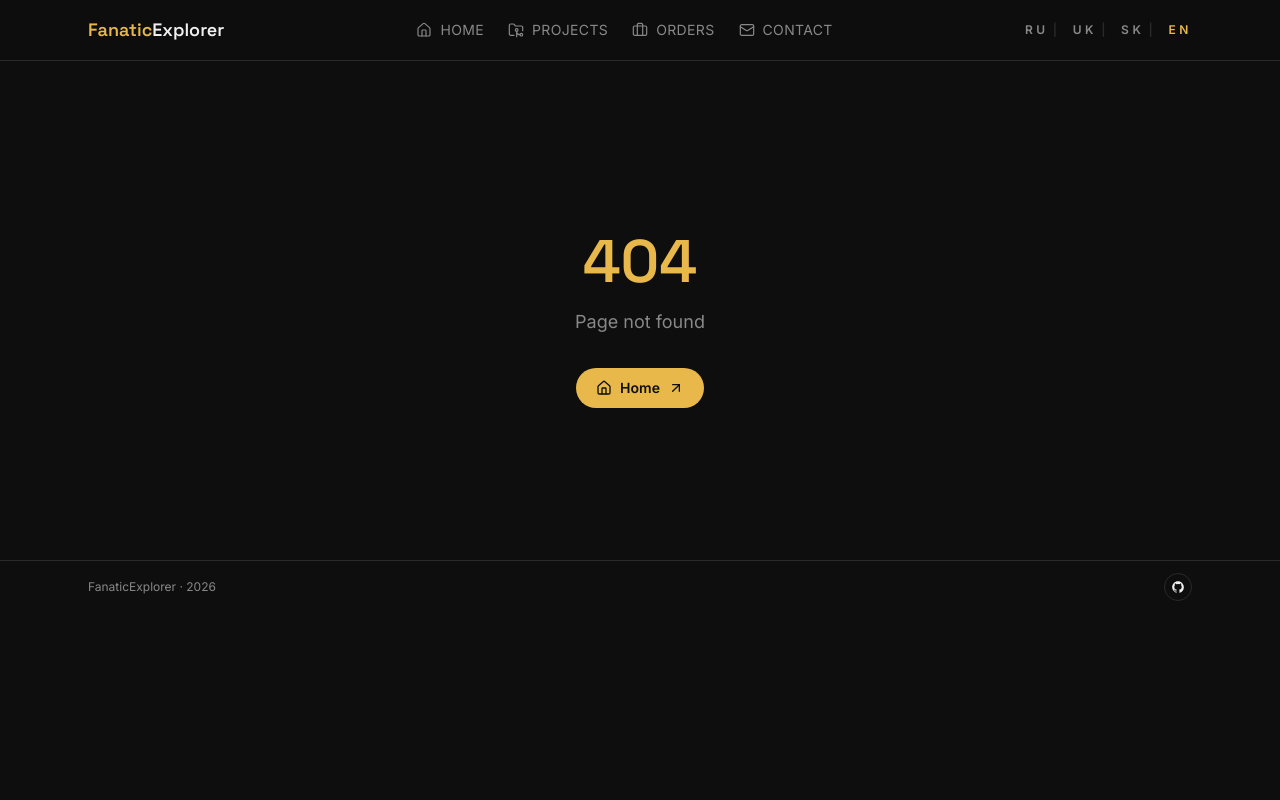
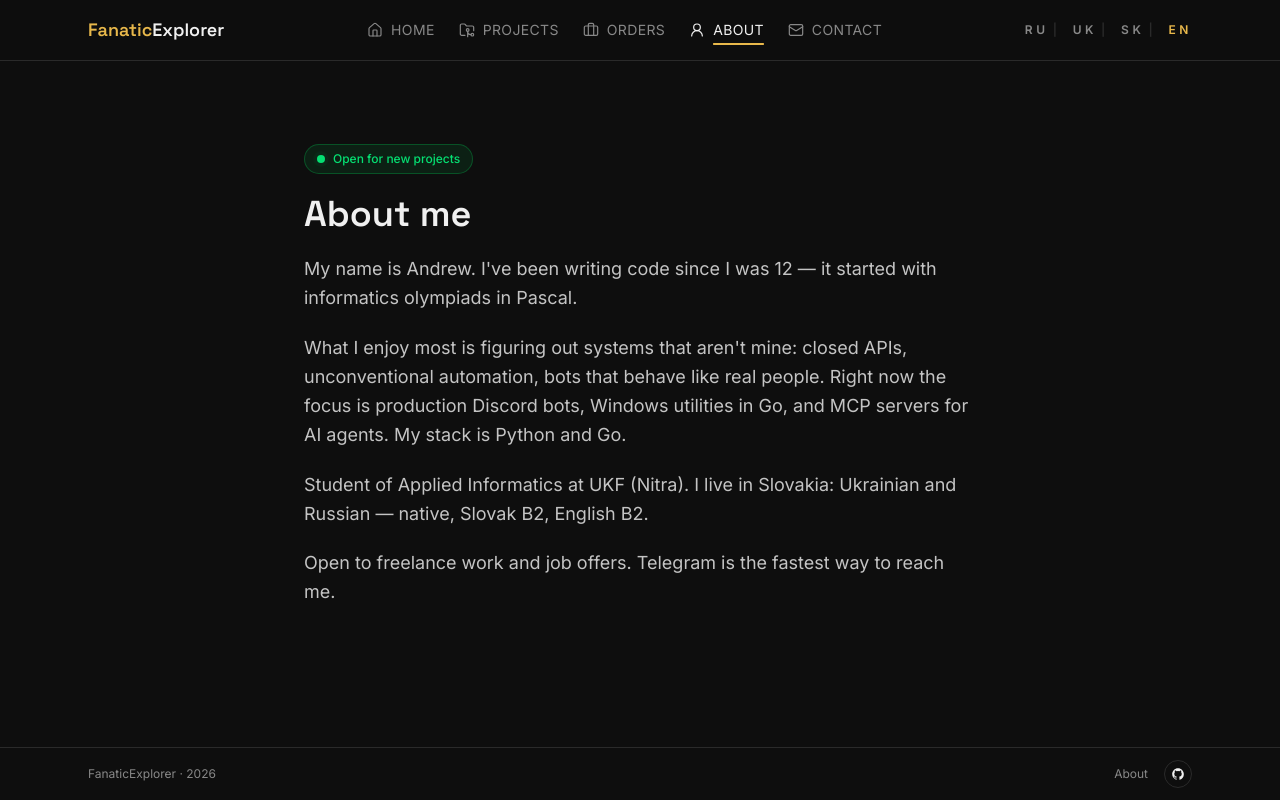
Before and after one commit to FanaticExplorer/my-portfolio, a React (Vite) app: page /about in a window 1280 px wide. Before the commit this address had no page. Built offline with nearby package versions, Linux system fonts and the light colour scheme.

Commit message:
Add About page and update app navigation

```diff
--- a/src/App.tsx
+++ b/src/App.tsx
@@ -10,6 +10,7 @@ import { Contact } from './pages/Contact'
 import { Orders } from './pages/Orders'
 import { Home as HomePage } from './pages/Home'
 import { Projects } from './pages/Projects'
+import { About } from './pages/About'
 
 function NotFound() {
   const { t } = useTranslation()
@@ -65,6 +66,7 @@ function AnimatedRoutes() {
           <Route path="/projects" element={<Projects />} />
           <Route path="/orders" element={<Orders />} />
           <Route path="/contact" element={<Contact />} />
+          <Route path="/about" element={<About />} />
           <Route path="*" element={<NotFound />} />
         </Routes>
       </motion.div>
@@ -77,13 +79,15 @@ function App() {
 
   return (
     <Router>
+      <div className="flex min-h-screen flex-col">
         <Helmet htmlAttributes={{ lang: i18n.language }} />
         <ScrollToTop />
         <Navbar />
-      <main className="pt-20">
+        <main className="flex-1 pt-20">
           <AnimatedRoutes />
         </main>
         <Footer />
+      </div>
     </Router>
   )
 }
--- /dev/null
+++ b/src/components/ui/AvailabilityBadge.tsx
@@ -0,0 +1,15 @@
+import { useTranslation } from 'react-i18next'
+
+export function AvailabilityBadge() {
+  const { t } = useTranslation()
+
+  return (
+    <div className="inline-flex items-center gap-2 rounded-full border border-green-500/30 bg-green-500/10 px-3 py-1.5 text-xs font-medium text-green-400">
+      <span className="relative flex h-2 w-2" aria-hidden="true">
+        <span className="absolute inline-flex h-full w-full animate-ping rounded-full bg-green-400 opacity-60" />
+        <span className="relative inline-flex h-2 w-2 rounded-full bg-green-400" />
+      </span>
+      {t('availability')}
+    </div>
+  )
+}
--- a/src/components/ui/Footer.tsx
+++ b/src/components/ui/Footer.tsx
@@ -1,3 +1,4 @@
+import { Link } from 'react-router-dom'
 import { useTranslation } from 'react-i18next'
 
 export function Footer() {
@@ -8,7 +9,13 @@ export function Footer() {
     <footer className="border-t border-[#2a2a2a] bg-[#0e0e0e]">
       <div className="mx-auto flex w-full max-w-6xl items-center justify-between px-6 py-3">
         <div className="text-xs text-[#888888]">{t('footer.signature', { year })}</div>
-        <div className="flex items-center gap-2">
+        <div className="flex items-center gap-4">
+          <Link
+            to="/about"
+            className="text-xs text-[#888888] transition hover:text-[#e8b84b]"
+          >
+            {t('footer.about')}
+          </Link>
           <a
             href="https://github.com/FanaticExplorer"
             target="_blank"
--- a/src/components/ui/Navbar.tsx
+++ b/src/components/ui/Navbar.tsx
@@ -1,6 +1,6 @@
 import { useEffect, useState } from 'react'
 import { NavLink } from 'react-router-dom'
-import { Briefcase, FolderGit2, Home, Mail, Menu, X } from 'lucide-react'
+import { Briefcase, FolderGit2, Home, Mail, Menu, UserRound, X } from 'lucide-react'
 import { useTranslation } from 'react-i18next'
 
 const navLinkBase = 'inline-flex items-center gap-2 text-sm uppercase tracking-wide transition-colors'
@@ -55,6 +55,10 @@ export function Navbar() {
           <NavLink to="/orders" className={getNavLinkClass}>
             <Briefcase className="h-4 w-4 shrink-0" strokeWidth={1.8} />
             {t('navbar.orders')}
+          </NavLink>
+          <NavLink to="/about" className={getNavLinkClass}>
+            <UserRound className="h-4 w-4 shrink-0" strokeWidth={1.8} />
+            {t('navbar.about')}
           </NavLink>
           <NavLink to="/contact" className={getNavLinkClass}>
             <Mail className="h-4 w-4 shrink-0" strokeWidth={1.8} />
@@ -150,6 +154,14 @@ export function Navbar() {
             {t('navbar.orders')}
           </NavLink>
           <NavLink
+            to="/about"
+            className={getNavLinkClass}
+            onClick={() => setIsOpen(false)}
+          >
+            <UserRound className="h-4 w-4 shrink-0" strokeWidth={1.8} />
+            {t('navbar.about')}
+          </NavLink>
+          <NavLink
             to="/contact"
             className={getNavLinkClass}
             onClick={() => setIsOpen(false)}
--- a/src/i18n/en.json
+++ b/src/i18n/en.json
@@ -2,6 +2,7 @@
   "app": {
     "notFound": "Page not found"
   },
+  "availability": "Open for new projects",
   "seo": {
     "home": {
       "title": "FanaticExplorer — Python Developer Portfolio",
@@ -19,6 +20,10 @@
       "title": "Contact — Send a Project Request",
       "description": "Send a project request, share task details, and choose a preferred contact method such as Telegram, GitHub, X, or email. Fast reply and clear next steps."
     },
+    "about": {
+      "title": "About — FanaticExplorer",
+      "description": "About FanaticExplorer: an Applied Informatics student in Nitra, based in Bratislava, building Discord bots, Go CLI tools, and AI agent tooling."
+    },
     "notFound": {
       "title": "Page Not Found — FanaticExplorer",
       "description": "The requested page could not be found. Use the navigation to return home, view projects, or reach out directly. You can also switch language. Need help? Contact"
@@ -28,6 +33,7 @@
     "home": "Home",
     "projects": "Projects",
     "orders": "Orders",
+    "about": "About",
     "contact": "Contact",
     "menu": "Menu",
     "openMenu": "Open menu",
@@ -108,7 +114,7 @@
       },
       "portfolio": {
         "title": "Portfolio",
-        "description": "This website. React SPA with Tailwind, 4-language i18n, and build-time prerendering for SEO. Deployed via GitHub Actions — pushes to main trigger a build, prerender 4 pages, and rsync to a Caddy-served VPS. Zero manual steps."
+        "description": "This website. React SPA with Tailwind, 4-language i18n, and build-time prerendering for SEO. Deployed via GitHub Actions — pushes to main trigger a build, prerender 5 pages, and rsync to a Caddy-served VPS. Zero manual steps."
       },
       "genius-cleaner": {
         "title": "GeniusCleaner",
@@ -167,6 +173,7 @@
   "orders": {
     "title": "Orders",
     "subtitle": "Real work. Real results.",
+    "trustLine": "0 arbitrations · Top-4% in Python (167 / 4609) · Top-5% in bot development (93 / 2230)",
     "items": {
       "telegram-channel-parse": {
         "title": "Telegram channel parsing",
@@ -246,6 +253,13 @@
       }
     }
   },
+  "about": {
+    "title": "About me",
+    "p1": "My name is Andrew. I've been writing code since I was 12 — it started with informatics olympiads in Pascal.",
+    "p2": "What I enjoy most is figuring out systems that aren't mine: closed APIs, unconventional automation, bots that behave like real people. Right now the focus is production Discord bots, Windows utilities in Go, and MCP servers for AI agents. My stack is Python and Go.",
+    "p3": "Student of Applied Informatics at UKF (Nitra). I live in Slovakia: Ukrainian and Russian — native, Slovak B2, English B2.",
+    "p4": "Open to freelance work and job offers. Telegram is the fastest way to reach me."
+  },
   "contact": {
     "form": {
       "title": "Send a request",
@@ -272,6 +286,7 @@
     }
   },
   "footer": {
+    "about": "About",
     "signature": "FanaticExplorer · {{year}}",
     "aria": {
       "github": "GitHub",
--- a/src/i18n/ru.json
+++ b/src/i18n/ru.json
@@ -2,6 +2,7 @@
   "app": {
     "notFound": "Страница не найдена"
   },
+  "availability": "Открыт для новых проектов",
   "seo": {
     "home": {
       "title": "FanaticExplorer — Python-разработчик",
@@ -19,6 +20,10 @@
       "title": "Контакты — отправить запрос",
       "description": "Отправьте запрос, опишите задачу и выберите удобный канал связи: Telegram, GitHub, X или email. Быстрый ответ. Можно обсудить сроки и бюджет. Без лишних шагов."
     },
+    "about": {
+      "title": "Обо мне — FanaticExplorer",
+      "description": "О FanaticExplorer: студент прикладной информатики в Нитре, живу в Братиславе, разрабатываю Discord-ботов, Go CLI-инструменты и AI-инструменты для агентов."
+    },
     "notFound": {
       "title": "Страница не найдена — FanaticExplorer",
       "description": "Страница не найдена. Вернитесь на главную, посмотрите проекты или свяжитесь со мной. Нужна помощь? Пишите. Можно сменить язык в меню. Я быстро отвечаю. Онлайн."
@@ -28,6 +33,7 @@
     "home": "Главная",
     "projects": "Проекты",
     "orders": "Заказы",
+    "about": "Обо мне",
     "contact": "Контакты",
     "menu": "Меню",
     "openMenu": "Открыть меню",
@@ -108,7 +114,7 @@
       },
       "portfolio": {
         "title": "Portfolio",
-        "description": "Этот сайт. React SPA с Tailwind, i18n на 4 языках и пререндерингом на этапе сборки для SEO. Деплой через GitHub Actions — push в main запускает сборку, пререндеринг 4 страниц и rsync на VPS под Caddy. Без ручных шагов."
+        "description": "Этот сайт. React SPA с Tailwind, i18n на 4 языках и пререндерингом на этапе сборки для SEO. Деплой через GitHub Actions — push в main запускает сборку, пререндеринг 5 страниц и rsync на VPS под Caddy. Без ручных шагов."
       },
       "genius-cleaner": {
         "title": "GeniusCleaner",
@@ -167,6 +173,7 @@
   "orders": {
     "title": "Заказы",
     "subtitle": "Выбранные проекты автоматизации и ботов, разработанные для клиентов. На платформах Telegram, web и desktop.",
+    "trustLine": "0 арбитражей · Топ-4% в Python (167 / 4609) · Топ-5% в разработке ботов (93 / 2230)",
     "items": {
       "telegram-channel-parse": {
         "title": "Парсинг Telegram-каналов",
@@ -246,6 +253,13 @@
       }
     }
   },
+  "about": {
+    "title": "Обо мне",
+    "p1": "Меня зовут Андрей, пишу код с 12 лет — начинал с олимпиад по информатике на Pascal.",
+    "p2": "Больше всего мне заходят задачи, где надо разобраться в чужих системах: закрытые API, нестандартная автоматизация, боты, которые ведут себя как живые люди. Сейчас основной фокус — Discord-боты в продакшене, утилиты для Windows на Go и серверы под MCP для AI-агентов. Стек — Python и Go.",
+    "p3": "Студент прикладной информатики в UKF (Нитра). Живу в Словакии: украинский и русский — родные, словацкий B2, английский B2.",
+    "p4": "Открыт к новым заказам и офферам. Быстрее всего — Telegram."
+  },
   "contact": {
     "form": {
       "title": "Отправить запрос",
@@ -272,6 +286,7 @@
     }
   },
   "footer": {
+    "about": "Обо мне",
     "signature": "FanaticExplorer · {{year}}",
     "aria": {
       "github": "GitHub",
--- a/src/i18n/sk.json
+++ b/src/i18n/sk.json
@@ -2,6 +2,7 @@
   "app": {
     "notFound": "Stránka nebola nájdená"
   },
+  "availability": "Otvorený pre nové projekty",
   "seo": {
     "home": {
       "title": "FanaticExplorer — Python vývojár",
@@ -19,6 +20,10 @@
       "title": "Kontakt — poslať dopyt",
       "description": "Pošlite dopyt, opíšte úlohu a vyberte kanál: Telegram, GitHub, X alebo email. Odpovedám rýchlo. Vieme dohodnúť termíny a rozpočet bez zbytočných krokov."
     },
+    "about": {
+      "title": "O mne — FanaticExplorer",
+      "description": "O FanaticExplorer: študent aplikovanej informatiky v Nitre, žijem v Bratislave a tvorím Discord boty, Go CLI nástroje a AI nástroje pre agentov."
+    },
     "notFound": {
       "title": "Stránka nebola nájdená — FanaticExplorer",
       "description": "Stránka nebola nájdená. Vráťte sa domov, pozrite projekty alebo mi napíšte. Jazyk zmeníte v menu. Ak potrebujete pomoc, som online a odpoviem rýchlo. Hneď."
@@ -28,6 +33,7 @@
     "home": "Domov",
     "projects": "Projekty",
     "orders": "Zákazky",
+    "about": "O mne",
     "contact": "Kontakt",
     "menu": "Menu",
     "openMenu": "Otvoriť menu",
@@ -108,7 +114,7 @@
       },
       "portfolio": {
         "title": "Portfolio",
-        "description": "Táto stránka. React SPA s Tailwindom, 4-jazyčným i18n a prerenderingom pri build-e pre SEO. Deployment cez GitHub Actions — push do main spustí build, prerender 4 stránok a rsync na VPS pod Caddy. Žiadne manuálne kroky."
+        "description": "Táto stránka. React SPA s Tailwindom, 4-jazyčným i18n a prerenderingom pri build-e pre SEO. Deployment cez GitHub Actions — push do main spustí build, prerender 5 stránok a rsync na VPS pod Caddy. Žiadne manuálne kroky."
       },
       "genius-cleaner": {
         "title": "GeniusCleaner",
@@ -167,6 +173,7 @@
   "orders": {
     "title": "Zákazky",
     "subtitle": "Vybrané projekty automatizácie a botov vytvorené pre klientov. Na platformách Telegram, web a desktop.",
+    "trustLine": "0 arbitráží · Top-4% v Pythone (167 / 4609) · Top-5% vo vývoji botov (93 / 2230)",
     "items": {
       "telegram-channel-parse": {
         "title": "Parsovanie Telegram kanálov",
@@ -246,6 +253,13 @@
       }
     }
   },
+  "about": {
+    "title": "O mne",
+    "p1": "Volám sa Andrew, kód píšem od 12 rokov — začínal som s informatickými olympiádami v Pascale.",
+    "p2": "Najviac mi sedia úlohy, kde treba pochopiť cudzie systémy: zatvorené API, neštandardná automatizácia, boty, ktoré sa správajú ako živí ľudia. Momentálne je hlavný focus produkčné Discord boty, Windows utility v Go a MCP servery pre AI agentov. Stack — Python a Go.",
+    "p3": "Študent aplikovanej informatiky na UKF (Nitra). Žijem na Slovensku: ukrajinčina a ruština — materinské, slovenčina B2, angličtina B2.",
+    "p4": "Otvorený novým zákazkám a ponukám. Najrýchlejšie — Telegram."
+  },
   "contact": {
     "form": {
       "title": "Poslať dopyt",
@@ -272,6 +286,7 @@
     }
   },
   "footer": {
+    "about": "O mne",
     "signature": "FanaticExplorer · {{year}}",
     "aria": {
       "github": "GitHub",
--- a/src/i18n/uk.json
+++ b/src/i18n/uk.json
@@ -2,6 +2,7 @@
   "app": {
     "notFound": "Сторінку не знайдено"
   },
+  "availability": "Відкритий до нових проєктів",
   "seo": {
     "home": {
       "title": "FanaticExplorer — Python-розробник",
@@ -19,6 +20,10 @@
       "title": "Контакти — надіслати запит",
       "description": "Надішліть запит, опишіть задачу та оберіть зручний канал: Telegram, GitHub, X або email. Відповідаю швидко. Можемо узгодити терміни та бюджет без зайвих кроків."
     },
+    "about": {
+      "title": "Про мене — FanaticExplorer",
+      "description": "Про FanaticExplorer: студент прикладної інформатики в Нітрі, живу в Братиславі, розробляю Discord-ботів, Go CLI-інструменти та AI-інструменти для агентів."
+    },
     "notFound": {
       "title": "Сторінку не знайдено — FanaticExplorer",
       "description": "Сторінку не знайдено. Поверніться на головну, перегляньте проєкти або напишіть мені. Мову можна змінити в меню. Якщо потрібна допомога, пишіть. Я онлайн. Швидко."
@@ -28,6 +33,7 @@
     "home": "Головна",
     "projects": "Проєкти",
     "orders": "Закази",
+    "about": "Про мене",
     "contact": "Контакти",
     "menu": "Меню",
     "openMenu": "Відкрити меню",
@@ -108,7 +114,7 @@
       },
       "portfolio": {
         "title": "Portfolio",
-        "description": "Цей сайт. React SPA з Tailwind, i18n на 4 мовах і пререндерингом на етапі збірки для SEO. Деплой через GitHub Actions — push у main запускає збірку, пререндеринг 4 сторінок і rsync на VPS під Caddy. Без ручних кроків."
+        "description": "Цей сайт. React SPA з Tailwind, i18n на 4 мовах і пререндерингом на етапі збірки для SEO. Деплой через GitHub Actions — push у main запускає збірку, пререндеринг 5 сторінок і rsync на VPS під Caddy. Без ручних кроків."
       },
       "genius-cleaner": {
         "title": "GeniusCleaner",
@@ -167,6 +173,7 @@
   "orders": {
     "title": "Замовлення",
     "subtitle": "Вибрані проєкти автоматизації та ботів, розроблених для клієнтів. На платформах Telegram, web та desktop.",
+    "trustLine": "0 арбітражів · Топ-4% у Python (167 / 4609) · Топ-5% у розробці ботів (93 / 2230)",
     "items": {
       "telegram-channel-parse": {
         "title": "Парсинг Telegram-каналів",
@@ -246,6 +253,13 @@
       }
     }
   },
+  "about": {
+    "title": "Про мене",
+    "p1": "Мене звати Андрій, пишу код із 12 років — починав з олімпіад з інформатики на Pascal.",
+    "p2": "Найбільше мені до вподоби завдання, де треба розібратися в чужих системах: закриті API, нестандартна автоматизація, боти, які поводяться як живі люди. Зараз основний фокус — Discord-боти в продакшені, утиліти для Windows на Go та MCP-сервери для AI-агентів. Мій стек — Python і Go.",
+    "p3": "Студент прикладної інформатики в UKF (Нітра). Живу в Словаччині: українська та російська — рідні, словацька B2, англійська B2.",
+    "p4": "Відкритий до нових замовлень і пропозицій про роботу. Telegram — найшвидший спосіб зв'язатися зі мною."
+  },
   "contact": {
     "form": {
       "title": "Надіслати запит",
@@ -272,6 +286,7 @@
     }
   },
   "footer": {
+    "about": "Про мене",
     "signature": "FanaticExplorer · {{year}}",
     "aria": {
       "github": "GitHub",
--- /dev/null
+++ b/src/pages/About.tsx
@@ -0,0 +1,46 @@
+import { Helmet } from 'react-helmet-async'
+import { useTranslation } from 'react-i18next'
+import { AnimatedSection } from '../components/ui/AnimatedSection'
+import { AvailabilityBadge } from '../components/ui/AvailabilityBadge'
+
+export function About() {
+  const { t } = useTranslation()
+
+  return (
+    <section className="bg-[#0e0e0e] px-6 py-16 text-[#f0f0f0]">
+      <Helmet>
+        <title>{t('seo.about.title')}</title>
+        <meta name="description" content={t('seo.about.description')} />
+        <meta property="og:title" content={t('seo.about.title')} />
+        <meta property="og:description" content={t('seo.about.description')} />
+        <meta property="og:type" content="website" />
+        <link rel="canonical" href="https://portfolio.fanaticexplorer.dev/about" />
+      </Helmet>
+      <AnimatedSection>
+        <div className="mx-auto flex w-full max-w-2xl flex-col gap-5">
+          <div>
+            <AvailabilityBadge />
+            <h1
+              className="mt-5 text-3xl font-semibold md:text-4xl"
+              style={{ fontFamily: 'var(--font-heading)' }}
+            >
+              {t('about.title')}
+            </h1>
+          </div>
+          <p className="text-base leading-relaxed text-[#c4c4c4] md:text-lg">
+            {t('about.p1')}
+          </p>
+          <p className="text-base leading-relaxed text-[#c4c4c4] md:text-lg">
+            {t('about.p2')}
+          </p>
+          <p className="text-base leading-relaxed text-[#c4c4c4] md:text-lg">
+            {t('about.p3')}
+          </p>
+          <p className="text-base leading-relaxed text-[#c4c4c4] md:text-lg">
+            {t('about.p4')}
+          </p>
+        </div>
+      </AnimatedSection>
+    </section>
+  )
+}
--- a/src/prerender.tsx
+++ b/src/prerender.tsx
@@ -10,16 +10,18 @@ import { Orders } from './pages/Orders'
 import { Contact } from './pages/Contact'
 import { Navbar } from './components/ui/Navbar'
 import { Footer } from './components/ui/Footer'
+import { About } from './pages/About'
 
 const pages: Record<string, React.ComponentType> = {
   '/': Home,
   '/projects': Projects,
   '/orders': Orders,
   '/contact': Contact,
+  '/about': About,
 }
 
 const pageLinks: Record<string, string[]> = {
-  '/': ['/projects', '/orders', '/contact'],
+  '/': ['/projects', '/orders', '/contact', '/about'],
 }
 
 function PageShell({ children }: { children: ReactNode }) {
```
Also changed, not shown: 1 other file (tests, documents, lock files or other folders). Lines whose indentation alone changed are shown as unchanged.
